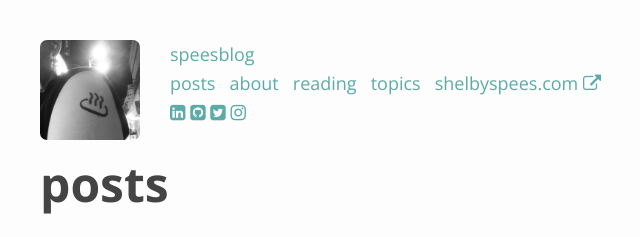
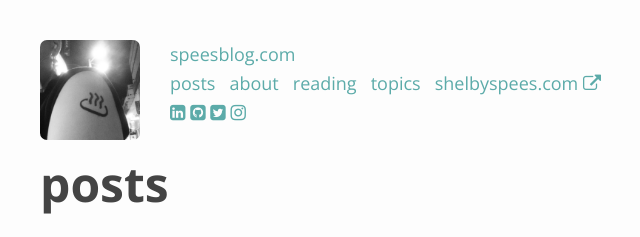
Before and after one commit to shelbyspees/speesblog, a Jekyll site: the page built from index.html, in a window 1280 px wide and 900 px high. Shown: the top 237 px of the window, without its empty margins (250-890 px from the left). Built offline with Jekyll 4.4.1, drawn with Linux system fonts in a browser that asks for light colours; nearby versions of some CDN libraries.

Commit message:
Change site title

```diff
--- a/_config.yml
+++ b/_config.yml
@@ -1,4 +1,4 @@
-title:            speesblog
+title:            speesblog.com
 description:      my external brain.
 url:              http://speesbag.me/
 baseurl:
```
